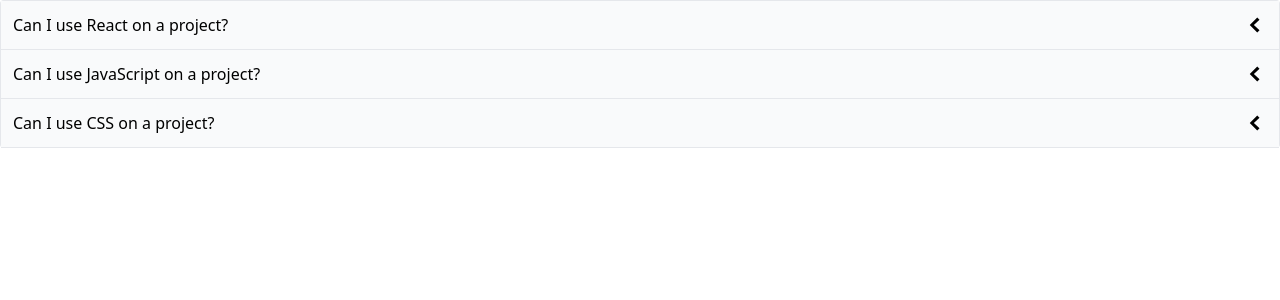
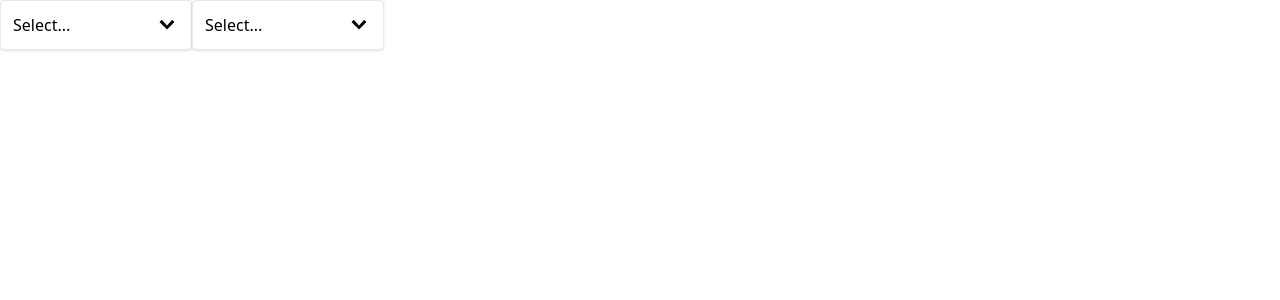
Before and after one commit to RaghavRs2369/comps, a React (Create React App) app: page / in a window 1280 px wide. Shown: the top 300 px of the page. Built offline with nearby package versions, Linux system fonts and the light colour scheme.

Commit message:
Adding Dropdown Component

```diff
--- a/src/App.js
+++ b/src/App.js
@@ -1,29 +1,25 @@
-import Accordion from "./components/Accordion";
+import { useState } from "react";
+import Dropdown from "./components/Dropdown";
 
 ///////////////////////////////////////////
 
 function App() {
-  const items = [
-    {
-      id: "eret",
-      label: "Can I use React on a project?",
-      content:
-        "You Can use React on any project you want.You Can use React on any project you want.You Can use React on any project you want.",
-    },
-    {
-      id: "vbbn",
-      label: "Can I use JavaScript on a project?",
-      content:
-        "You Can use JavaScript on any project you want.You Can use JavaScript on any project you want.You Can use JavaScript on any project you want.",
-    },
-    {
-      id: "bio",
-      label: "Can I use CSS on a project?",
-      content:
-        "You Can use CSS on any project you want.You Can use CSS on any project you want.You Can use CSS on any project you want.",
-    },
+  const [selection, setSelection] = useState(null);
+
+  const handleSelect = (option) => {
+    setSelection(option);
+  };
+  const options = [
+    { label: "Red", value: "red" },
+    { label: "Green", value: "green" },
+    { label: "Blue", value: "blue" },
   ];
-  return <Accordion items={items} />;
+  return (
+    <div className="flex">
+      <Dropdown options={options} value={selection} onChange={handleSelect} />
+      <Dropdown options={options} value={selection} onChange={handleSelect} />
+    </div>
+  );
 }
 
 export default App;
--- /dev/null
+++ b/src/components/Dropdown.js
@@ -0,0 +1,69 @@
+import { useEffect, useRef, useState } from "react";
+import { GoChevronDown } from "react-icons/go";
+import Panel from "./Panel";
+
+///////////////////////////////////////////////
+
+function Dropdown({ options, value, onChange }) {
+  const [isOpen, setIsOpen] = useState(false);
+
+  const divel = useRef();
+
+  useEffect(() => {
+    const handler = (event) => {
+      if (!divel.current) {
+        return;
+      }
+
+      if (!divel.current.contains(event.target)) {
+        setIsOpen(false);
+      }
+    };
+    document.addEventListener("click", handler, true);
+
+    return () => {
+      document.removeEventListener("click", handler);
+    };
+  }, []);
+
+  const handleClick = () => {
+    setIsOpen(!isOpen);
+  };
+
+  const handleOptionClick = (option) => {
+    // CLOSE DROPDOWN
+    setIsOpen(false);
+
+    // WHAT OPTION DID THE USER CLICK ON???
+    onChange(option);
+  };
+
+  const renderedOptions = options.map((option) => {
+    return (
+      <div
+        className="hover:bg-sky-100 rounded cursor-pointer p-1"
+        onClick={() => handleOptionClick(option)}
+        key={option.value}
+      >
+        {option.label}
+      </div>
+    );
+  });
+
+  return (
+    <div ref={divel} className="w-48 relative">
+      <Panel
+        className="flex justify-between items-center cursor-pointer "
+        onClick={handleClick}
+      >
+        {value?.label || "Select..."}
+        <GoChevronDown className=" text-2xl" />
+      </Panel>
+      {isOpen && (
+        <Panel className="absolute top-full ">{renderedOptions}</Panel>
+      )}
+    </div>
+  );
+}
+
+export default Dropdown;
--- /dev/null
+++ b/src/components/Panel.js
@@ -0,0 +1,18 @@
+import classNames from "classnames";
+
+///////////////////////////////////////
+
+function Panel({ children, className, ...rest }) {
+  const finalClassNames = classNames(
+    "border rounded p-3 shadow bg-white w-full",
+    className
+  );
+
+  return (
+    <div {...rest} className={finalClassNames}>
+      {children}
+    </div>
+  );
+}
+
+export default Panel;
--- /dev/null
+++ b/src/pages/AccordionPage.js
@@ -0,0 +1,29 @@
+import Accordion from "./components/Accordion";
+
+///////////////////////////////////////////
+
+function AccordionPage() {
+  const items = [
+    {
+      id: "eret",
+      label: "Can I use React on a project?",
+      content:
+        "You Can use React on any project you want.You Can use React on any project you want.You Can use React on any project you want.",
+    },
+    {
+      id: "vbbn",
+      label: "Can I use JavaScript on a project?",
+      content:
+        "You Can use JavaScript on any project you want.You Can use JavaScript on any project you want.You Can use JavaScript on any project you want.",
+    },
+    {
+      id: "bio",
+      label: "Can I use CSS on a project?",
+      content:
+        "You Can use CSS on any project you want.You Can use CSS on any project you want.You Can use CSS on any project you want.",
+    },
+  ];
+  return <Accordion items={items} />;
+}
+
+export default AccordionPage;
```
